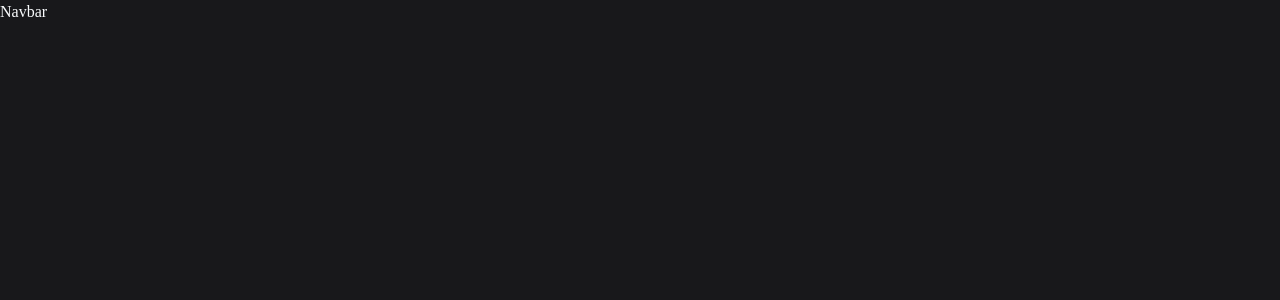
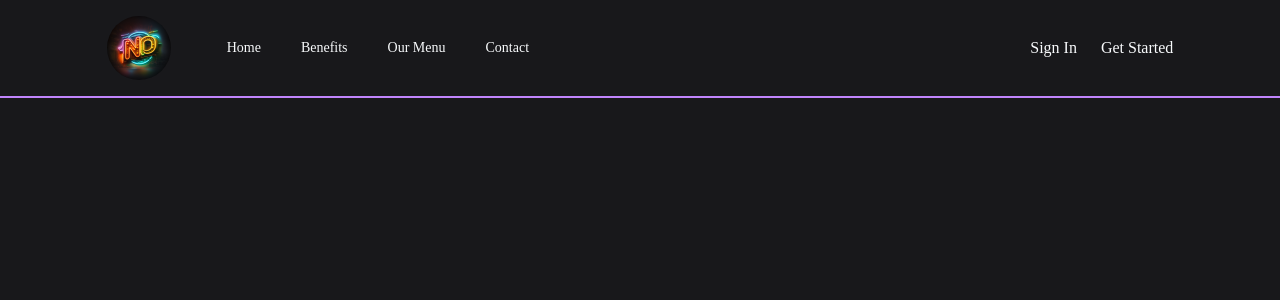
Before and after one commit to Kamilismayilzade/neon-style-website-typescript-react, a React (Vite) app: page / in a window 1280 px wide. Shown: the top 300 px of the page. Built offline with nearby package versions, Linux system fonts and the light colour scheme; a web font is replaced by a local one.

Commit message:
navbar initial elements

```diff
--- a/src/components/Navbar/Navbar.tsx
+++ b/src/components/Navbar/Navbar.tsx
@@ -1,10 +1,49 @@
 import React from 'react'
+import {Bars4Icon, XMarkIcon} from '@heroicons/react/24/solid'
+import Logo from '@/assets/logo.png'
 
 type Props = {}
 
 const Navbar = (props: Props) => {
+
+  const flexBetween = 'flex items-center justify-between'
+
   return (
-    <div>Navbar</div>
+
+    <nav>
+
+        <div className={`${flexBetween} fixed top-0 z-100 w-full py-4 border-b-2 border-purple-400`}>
+
+            <div className={`${flexBetween} mx-auto w-5/6`}>
+
+                <div className={`${flexBetween} w-full gap-14`}>
+
+                    <img src={Logo} alt="logo" style={{ width: '4rem', borderRadius: '50%', }} />
+
+                    <div className={`${flexBetween} w-full`}>
+
+                        <div className={`${flexBetween} gap-10 text-sm`}>
+                            <p>Home</p>
+                            <p>Benefits</p>
+                            <p>Our Menu</p>
+                            <p>Contact</p>
+                        </div>
+
+                        <div className={`${flexBetween} gap-6`}>
+                            <p>Sign In</p>
+                            <button>Get Started</button>
+                        </div>
+
+                    </div>
+
+                </div>
+
+            </div>
+
+        </div>
+
+    </nav>
+
   )
 }
 
```
